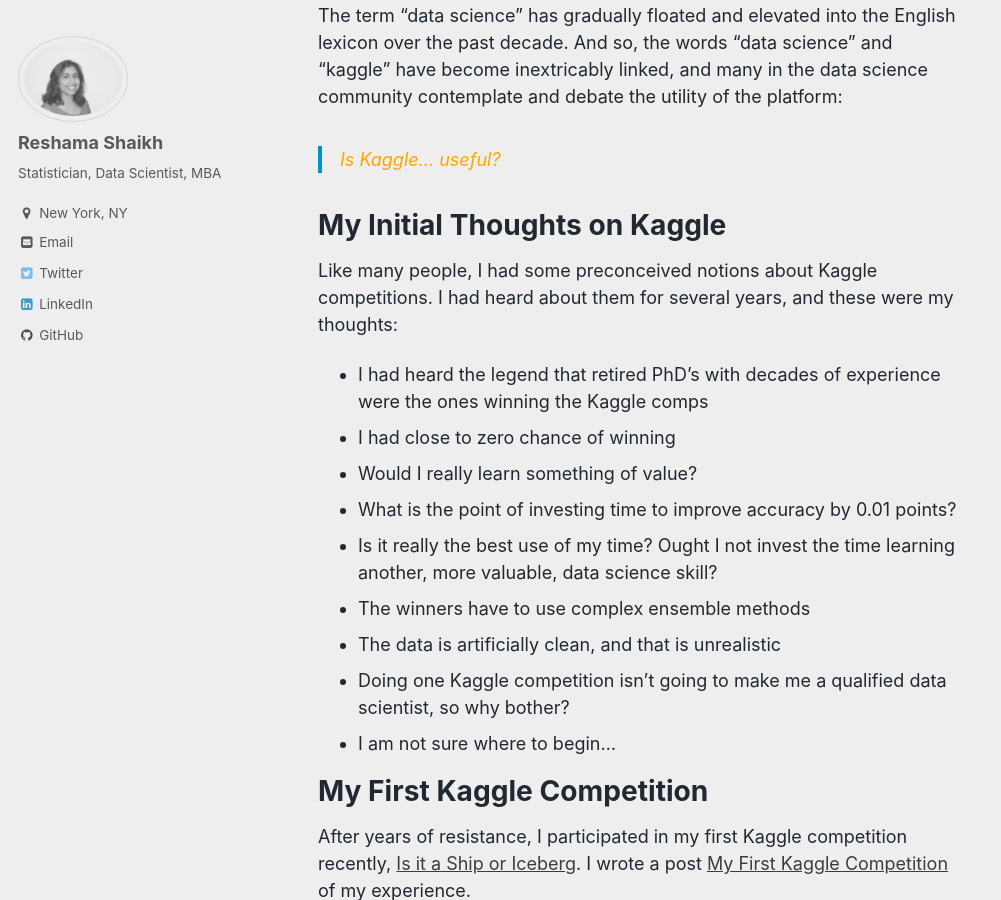
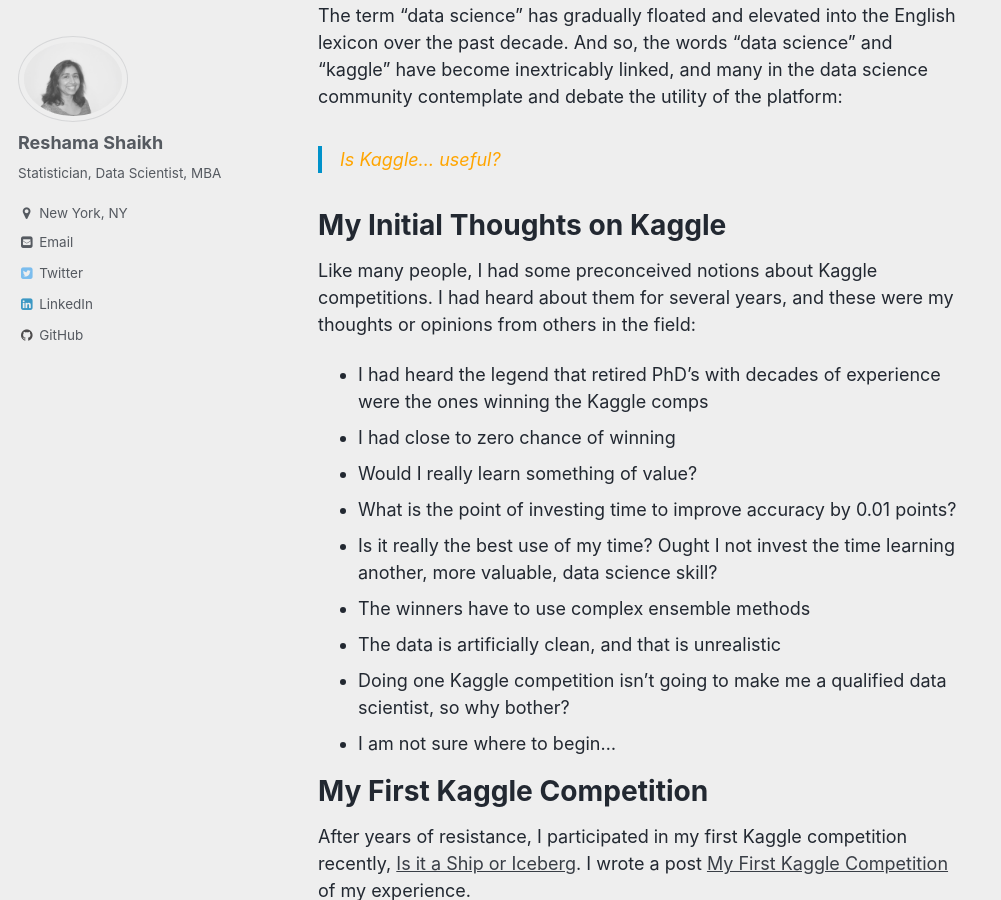
Before and after one commit to reshamas/reshamas.github.io, a Jekyll site: the page built from _posts/2018-04-19-to-kaggle-or-not.md, in a window 1280 px wide and 900 px high, scrolled down 446 px. Shown: the whole window, without its empty margins (0-1001 px from the left). Built offline with Jekyll 4.4.1, drawn with Linux system fonts in a browser that asks for light colours.

Commit message:
Update 2018-04-19-to-kaggle-or-not.md

```diff
--- a/_posts/2018-04-19-to-kaggle-or-not.md
+++ b/_posts/2018-04-19-to-kaggle-or-not.md
@@ -8,7 +8,7 @@
 > <a   style="color:orange; font:italic"><i>Is Kaggle... useful?</i></a>
 
 # My Initial Thoughts on Kaggle
-Like many people, I had some preconceived notions about Kaggle competitions.  I had heard about them for several years, and these were my thoughts:
+Like many people, I had some preconceived notions about Kaggle competitions.  I had heard about them for several years, and these were my thoughts or opinions from others in the field:
 - I had heard the legend that retired PhD’s with decades of experience were the ones winning the Kaggle comps
 - I had close to zero chance of winning
 - Would I really learn something of value?
```
